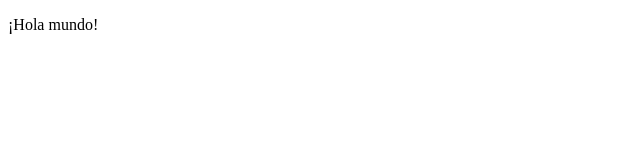
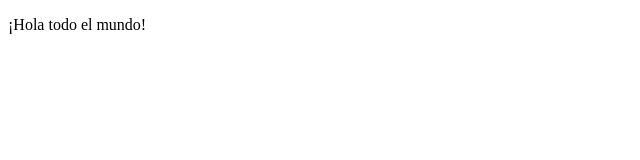
Before and after one commit to Dagorellana150211/test-1, a plain HTML site: page index.html in a window 1280 px wide. Shown: the full height of the page, 0-640 px from the left. Drawn offline with Linux system fonts and the light colour scheme.

Commit message:
cambio de mensaje

```diff
--- a/index.html
+++ b/index.html
@@ -5,6 +5,6 @@
       <TITLE>Mi primer documento HTML</TITLE>
    </HEAD>
    <BODY>
-      <P>¡Hola mundo!
+      <P>¡Hola todo el mundo!
    </BODY>
 </HTML>
```
